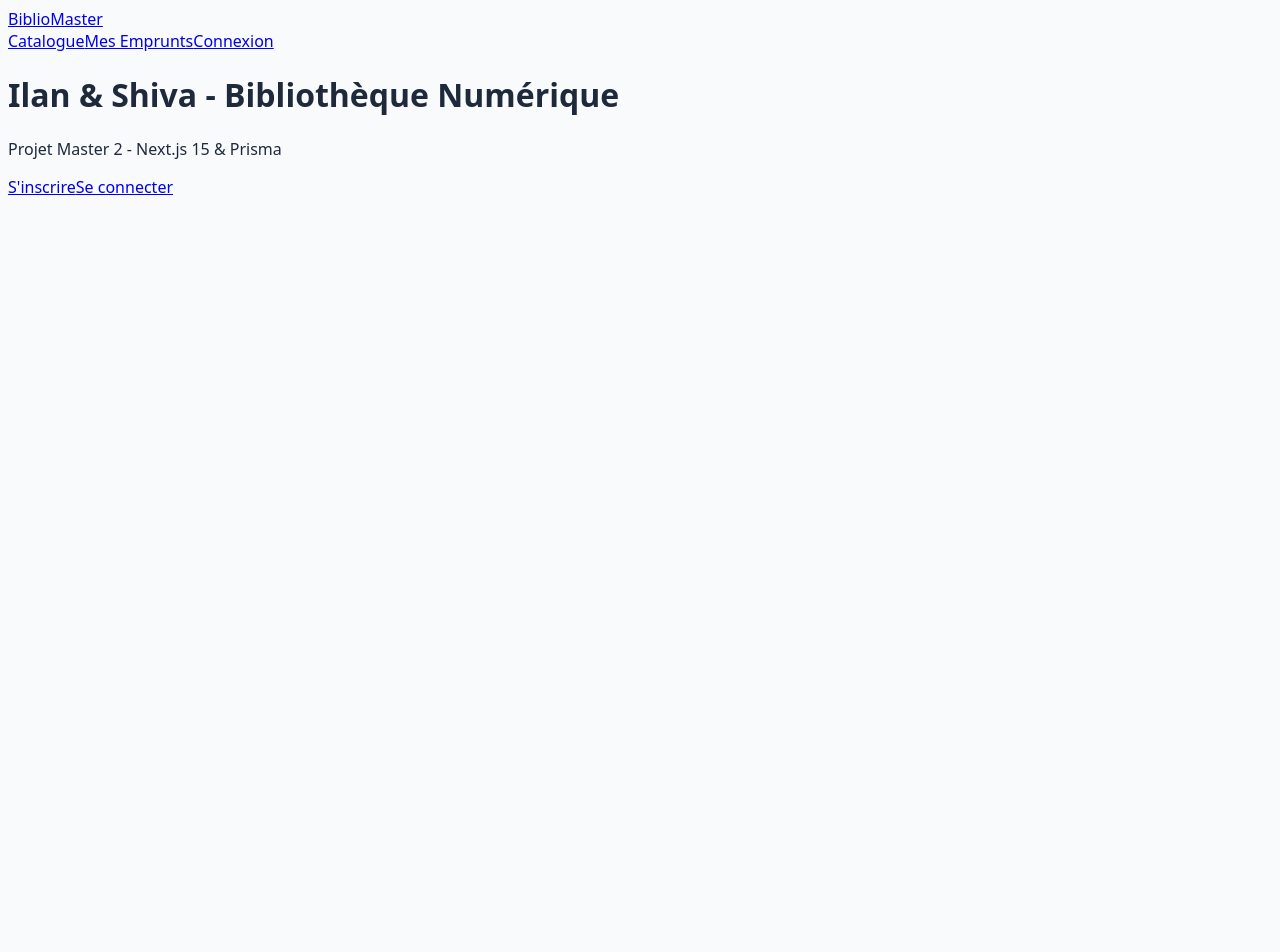
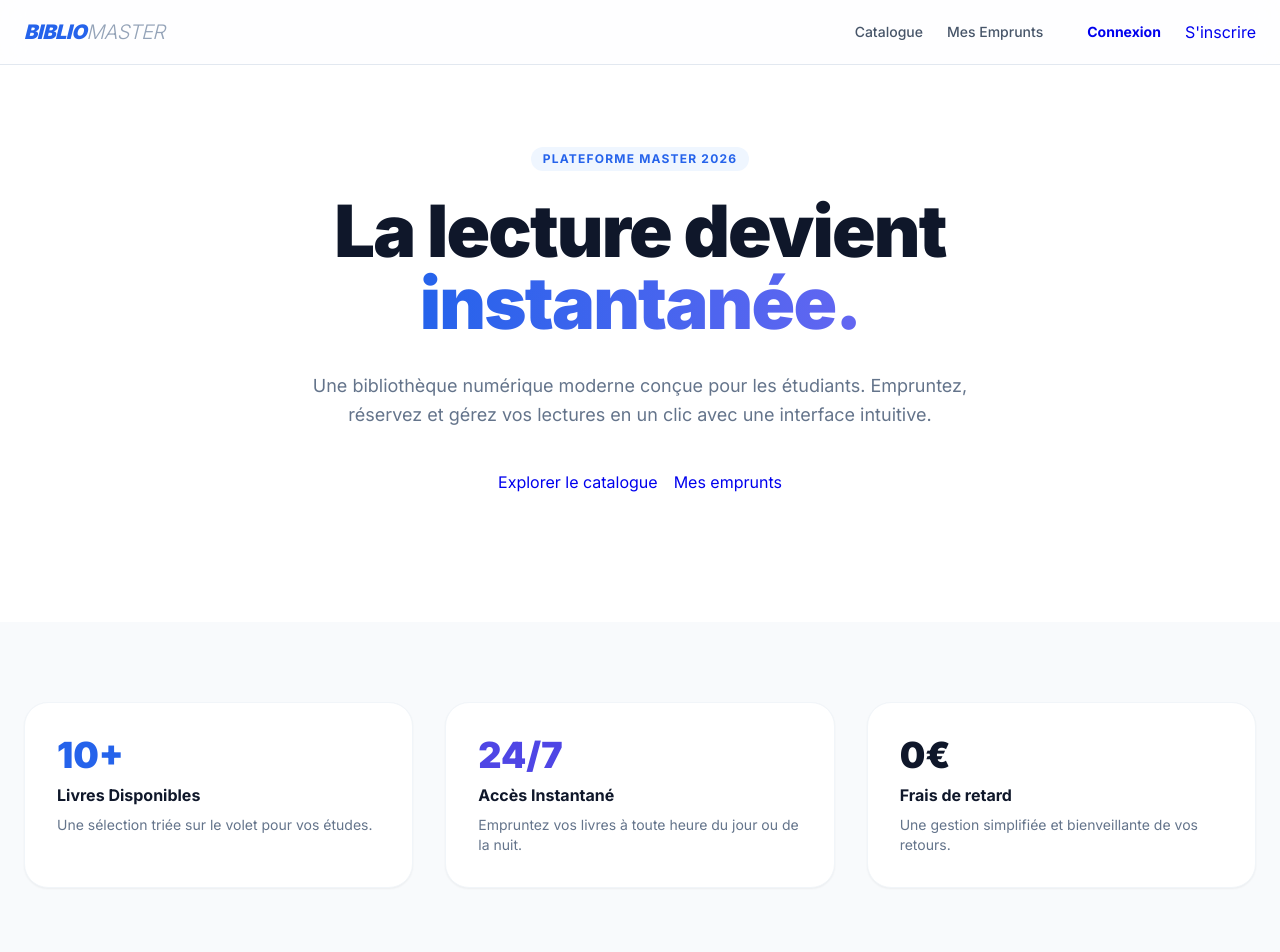
Before and after one commit to shivailan/Ilan-shiva-biblio, a Next.js app: page / in a window 1280 px wide. Shown: the top 952 px of the page. Before the commit the page ends 800 px from the top, so only its background shows below. Built offline with nearby package versions, Linux system fonts and the light colour scheme.

Commit message:
design + emprunt

```diff
--- /dev/null
+++ b/src/app/UserMenu.tsx
@@ -0,0 +1,61 @@
+"use client";
+import Link from "next/link";
+import { useEffect, useState } from "react";
+
+export default function UserMenu() {
+  const [user, setUser] = useState<{ name: string } | null>(null);
+
+  useEffect(() => {
+    const storedUser = localStorage.getItem("user_name");
+    if (storedUser) {
+      setUser({ name: storedUser });
+    }
+  }, []);
+
+  const handleLogout = () => {
+    localStorage.removeItem("user_name");
+    localStorage.removeItem("user_id"); // Nettoie aussi l'ID pour la sécurité
+    setUser(null);
+    window.location.href = "/";
+  };
+
+  // --- MODIFICATION ICI POUR AFFICHER LES DEUX BOUTONS ---
+  if (!user) {
+    return (
+      <div className="flex items-center gap-3">
+        <Link
+          href="/login"
+          className="text-sm font-bold text-slate-600 hover:text-blue-600 transition-colors px-3 py-2"
+        >
+          Connexion
+        </Link>
+        <Link
+          href="/signup"
+          className="bg-blue-600 text-white px-5 py-2.5 rounded-xl text-sm font-black hover:bg-blue-700 transition-all shadow-lg shadow-blue-100 active:scale-95"
+        >
+          S'inscrire
+        </Link>
+      </div>
+    );
+  }
+
+  // --- LE RESTE RESTE INCHANGÉ ---
+  return (
+    <div className="flex items-center gap-4">
+      <div className="flex flex-col items-end">
+        <span className="text-[10px] text-slate-400 font-black uppercase tracking-widest">Étudiant</span>
+        <span className="text-sm font-bold text-slate-900">{user.name}</span>
+      </div>
+
+      <button
+        onClick={handleLogout}
+        className="h-10 w-10 rounded-xl bg-red-50 text-red-600 flex items-center justify-center hover:bg-red-100 transition-colors border border-red-100"
+        title="Déconnexion"
+      >
+        <svg xmlns="http://www.w3.org/2000/svg" width="20" height="20" viewBox="0 0 24 24" fill="none" stroke="currentColor" strokeWidth="2" strokeLinecap="round" strokeLinejoin="round">
+          <path d="M9 21H5a2 2 0 0 1-2-2V5a2 2 0 0 1 2-2h4"/><polyline points="16 17 21 12 16 7"/><line x1="21" y1="12" x2="9" y2="12"/>
+        </svg>
+      </button>
+    </div>
+  );
+}
--- a/src/app/globals.css
+++ b/src/app/globals.css
@@ -2,16 +2,15 @@
 @tailwind components;
 @tailwind utilities;
 
-body {
-  background-color: #f8fafc;
-  color: #1e293b;
-  font-family: ui-sans-serif, system-ui, -apple-system, sans-serif;
+:root {
+  --foreground-rgb: 15, 23, 42;
+  --background-start-rgb: 255, 255, 255;
+  --background-end-rgb: 255, 255, 255;
 }
 
-input {
-  outline: none;
+body {
+  color: rgb(var(--foreground-rgb));
+  background: white;
+  margin: 0;
+  padding: 0;
 }
-
-button:active {
-  transform: scale(0.98);
-}
--- a/src/app/layout.tsx
+++ b/src/app/layout.tsx
@@ -1,21 +1,50 @@
+import { Inter } from "next/font/google";
 import Link from "next/link";
+import Script from "next/script";
 import "./globals.css";
+// 1. On importe le menu utilisateur dynamique
+import UserMenu from "./UserMenu";
+
+const inter = Inter({ subsets: ["latin"] });
 
 export default function RootLayout({ children }: { children: React.ReactNode }) {
   return (
     <html lang="fr">
-      <body>
-        <nav className="flex justify-between items-center p-4 bg-blue-900 text-white shadow-md">
-          <Link href="/" className="text-xl font-bold italic">BiblioMaster</Link>
-          <div className="flex gap-6">
-            <Link href="/books" className="hover:text-blue-300">Catalogue</Link>
-            <Link href="/my-borrowings" className="hover:text-blue-300">Mes Emprunts</Link>
-            <Link href="/login" className="bg-white text-blue-900 px-4 py-1 rounded font-bold">Connexion</Link>
+      <head>
+        {/* Chargement de Tailwind via CDN */}
+        <Script src="https://cdn.tailwindcss.com" strategy="beforeInteractive" />
+      </head>
+      <body className={`${inter.className} bg-slate-50 text-slate-900 antialiased`}>
+        {/* Navigation Épurée et Moderne */}
+        <nav className="sticky top-0 z-50 bg-white/80 backdrop-blur-md border-b border-slate-200">
+          <div className="max-w-7xl mx-auto px-6 h-16 flex items-center justify-between">
+            {/* Logo */}
+            <Link href="/" className="text-xl font-black tracking-tight text-blue-600 italic">
+              BIBLIO<span className="text-slate-400 font-light">MASTER</span>
+            </Link>
+
+            <div className="flex items-center gap-8">
+              {/* Liens de navigation (cachés sur mobile) */}
+              <div className="hidden md:flex gap-6 text-sm font-medium text-slate-600">
+                <Link href="/books" className="hover:text-blue-600 transition-colors">Catalogue</Link>
+                <Link href="/my-borrowings" className="hover:text-blue-600 transition-colors">Mes Emprunts</Link>
+              </div>
+
+              {/* 2. APPEL DU COMPOSANT DYNAMIQUE (Gère Connexion / Inscription / Logout) */}
+              <UserMenu />
+            </div>
           </div>
         </nav>
-        <main className="max-w-6xl mx-auto p-4">
+
+        {/* Contenu Principal */}
+        <main className="min-h-screen">
           {children}
         </main>
+
+        {/* Footer minimaliste */}
+        <footer className="py-8 text-center text-slate-400 text-[10px] border-t border-slate-100 bg-white">
+          © 2026 BiblioMaster — Projet Master Digital
+        </footer>
       </body>
     </html>
   );
--- a/src/app/page.tsx
+++ b/src/app/page.tsx
@@ -1,12 +1,77 @@
-export default function Home() {
+import Link from "next/link";
+
+export default function LandingPage() {
   return (
-    <main className="flex min-h-screen flex-col items-center justify-center p-24">
-      <h1 className="text-4xl font-bold italic">Ilan & Shiva - Bibliothèque Numérique</h1>
-      <p className="mt-4 text-lg">Projet Master 2 - Next.js 15 & Prisma</p>
-      <div className="mt-8 flex gap-4">
-        <a href="/signup" className="rounded bg-blue-600 px-4 py-2 text-white">S'inscrire</a>
-        <a href="/login" className="rounded bg-gray-600 px-4 py-2 text-white">Se connecter</a>
-      </div>
-    </main>
+    <div className="min-h-screen bg-white">
+      {/* Hero Section */}
+      <section className="relative pt-20 pb-32 overflow-hidden">
+        <div className="container mx-auto px-6 relative z-10">
+          <div className="max-w-4xl mx-auto text-center">
+            <span className="inline-block py-1 px-3 mb-6 text-xs font-bold tracking-widest text-blue-600 uppercase bg-blue-50 rounded-full">
+              Plateforme Master 2026
+            </span>
+            <h1 className="text-5xl md:text-7xl font-black text-slate-900 mb-8 tracking-tight">
+              La lecture devient <br />
+              <span className="text-transparent bg-clip-text bg-gradient-to-r from-blue-600 to-indigo-500">
+                instantanée.
+              </span>
+            </h1>
+            <p className="text-lg text-slate-500 mb-10 max-w-2xl mx-auto leading-relaxed">
+              Une bibliothèque numérique moderne conçue pour les étudiants. Empruntez, réservez et gérez vos lectures en un clic avec une interface intuitive.
+            </p>
+            <div className="flex flex-col sm:flex-row gap-4 justify-center">
+              <Link
+                href="/books"
+                className="px-8 py-4 bg-slate-900 text-white font-bold rounded-2xl hover:bg-blue-600 transition-all shadow-xl shadow-blue-100 hover:-translate-y-1"
+              >
+                Explorer le catalogue
+              </Link>
+              <Link
+                href="/my-borrowings"
+                className="px-8 py-4 bg-white text-slate-900 border border-slate-200 font-bold rounded-2xl hover:bg-slate-50 transition-all"
+              >
+                Mes emprunts
+              </Link>
+            </div>
+          </div>
+        </div>
+
+        {/* Décoration d'arrière-plan (Cercles flous) */}
+        <div className="absolute top-0 left-1/2 -translate-x-1/2 w-full h-full -z-10 pointer-events-none">
+          <div className="absolute top-[-10%] left-[-10%] w-[40%] h-[40%] bg-blue-50 rounded-full blur-3xl opacity-50"></div>
+          <div className="absolute bottom-[10%] right-[-10%] w-[30%] h-[30%] bg-indigo-50 rounded-full blur-3xl opacity-50"></div>
+        </div>
+      </section>
+
+      {/* Stats Section - Bento Grid Style */}
+      <section className="py-20 bg-slate-50">
+        <div className="container mx-auto px-6">
+          <div className="grid grid-cols-1 md:grid-cols-3 gap-8">
+            <div className="p-8 bg-white rounded-3xl border border-slate-100 shadow-sm">
+              <div className="text-4xl font-black text-blue-600 mb-2">10+</div>
+              <div className="text-slate-900 font-bold">Livres Disponibles</div>
+              <p className="text-slate-500 text-sm mt-2">Une sélection triée sur le volet pour vos études.</p>
+            </div>
+            <div className="p-8 bg-white rounded-3xl border border-slate-100 shadow-sm">
+              <div className="text-4xl font-black text-indigo-600 mb-2">24/7</div>
+              <div className="text-slate-900 font-bold">Accès Instantané</div>
+              <p className="text-slate-500 text-sm mt-2">Empruntez vos livres à toute heure du jour ou de la nuit.</p>
+            </div>
+            <div className="p-8 bg-white rounded-3xl border border-slate-100 shadow-sm">
+              <div className="text-4xl font-black text-slate-900 mb-2">0€</div>
+              <div className="text-slate-900 font-bold">Frais de retard</div>
+              <p className="text-slate-500 text-sm mt-2">Une gestion simplifiée et bienveillante de vos retours.</p>
+            </div>
+          </div>
+        </div>
+      </section>
+
+      {/* Footer minimaliste */}
+      <footer className="py-12 border-t border-slate-100 text-center">
+        <p className="text-slate-400 text-sm italic">
+          Projet d'étude — Développé avec Next.js 16, Tailwind & Prisma.
+        </p>
+      </footer>
+    </div>
   );
 }
```
Also changed, not shown: src/app/books/BorrowButton.tsx (+29 -9 lines), src/app/my-borrowings/page.tsx (line endings or trailing spaces), 1 other file (tests, documents, lock files or other folders).
